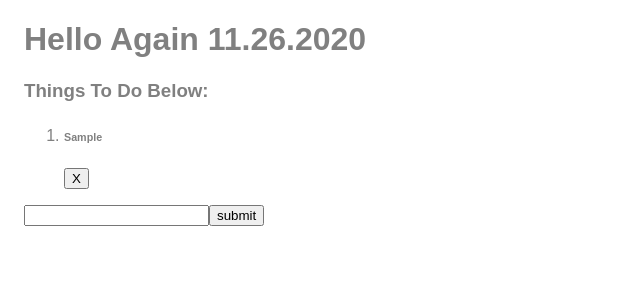
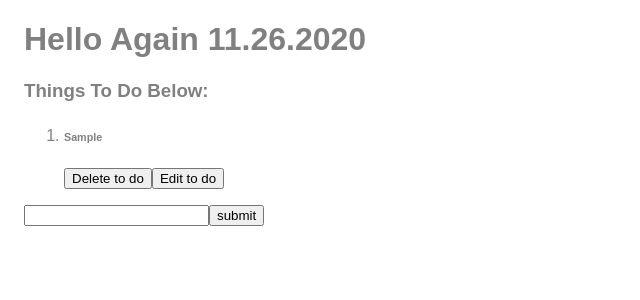
Before and after one commit to Raylin009/hello_again, a React app: page / in a window 1280 px wide. Both pictures are taken after typing "Sample" into the empty fields and a click on the input "submit". Shown: the top 300 px of the page, without its empty margins (0-640 px from the left). Built offline with nearby package versions, Linux system fonts and the light colour scheme.

Commit message:
added buttons

```diff
--- a/src/Components/todo/ListItem.js
+++ b/src/Components/todo/ListItem.js
@@ -4,7 +4,8 @@ const ListItem = ({item}) => {
   return (
     <li>
       <h6>{item.text}</h6>
-      <button>X</button>
+      <button>Delete to do </button>
+      <button>Edit to do </button>
     </li>
   );
 };
```
